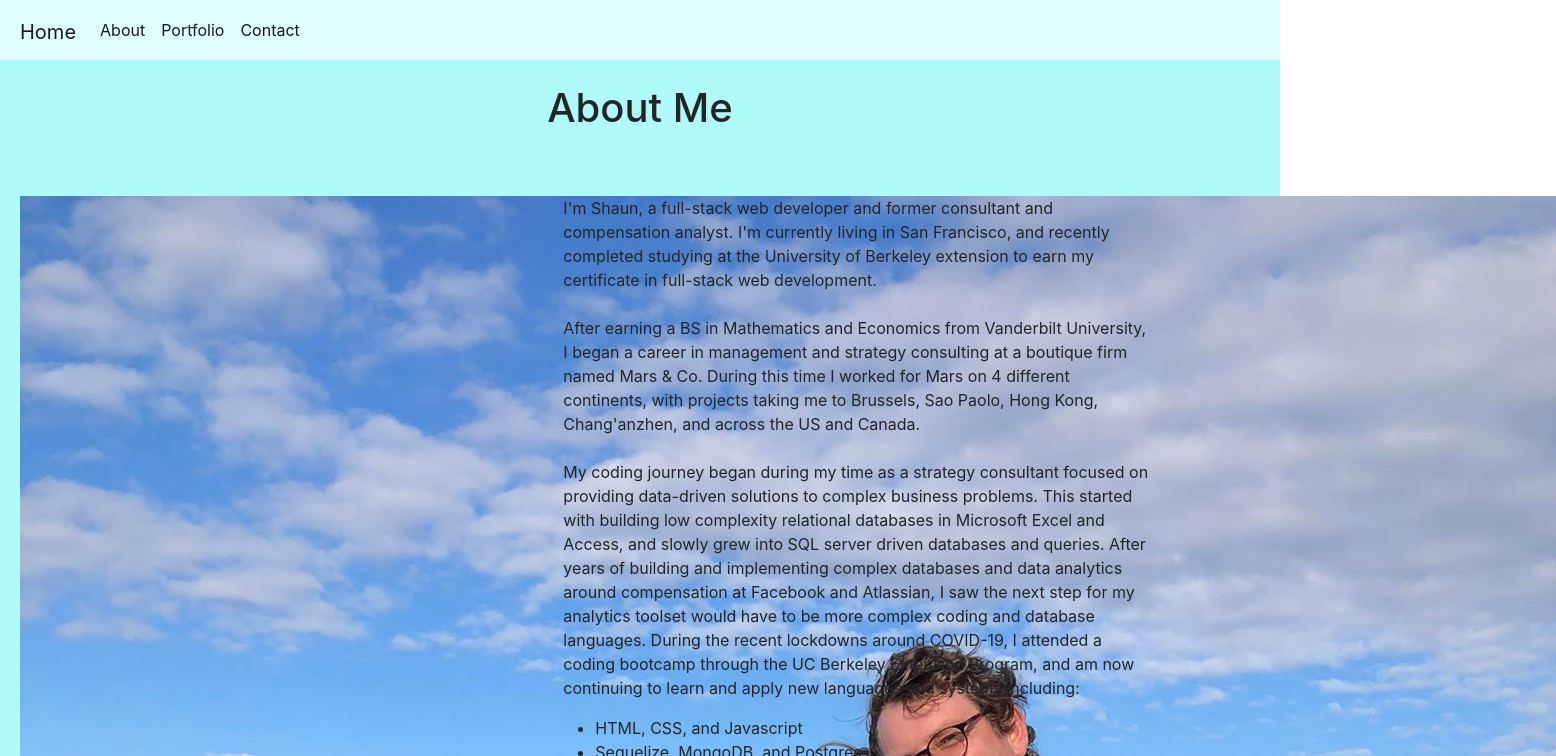
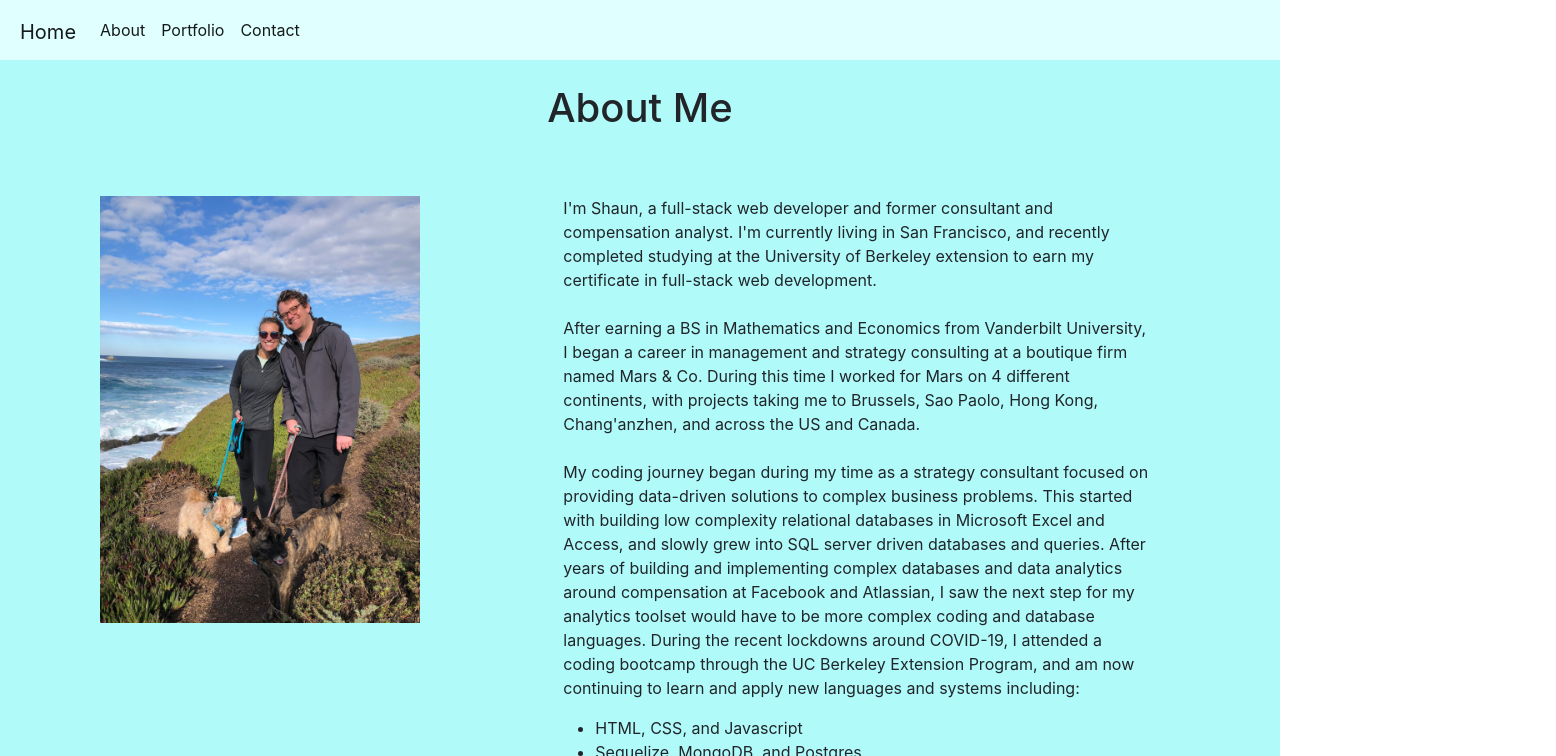
Before and after one commit to slimbeek6/React-Portfolio-SML, a React (Create React App) app: page /about in a window 1280 px wide. Shown: the top 756 px of the page, 1556 px wide, since content can reach past the window. Built offline with nearby package versions, Linux system fonts and the light colour scheme.

Commit message:
Added JS for the navbar to the index, and updated the collapsed navbar

```diff
--- a/public/index.html
+++ b/public/index.html
@@ -25,6 +25,7 @@
       Learn how to configure a non-root public URL by running `npm run build`.
     -->
     <link href="https://cdn.jsdelivr.net/npm/bootstrap@5.1.3/dist/css/bootstrap.min.css" rel="stylesheet" integrity="sha384-1BmE4kWBq78iYhFldvKuhfTAU6auU8tT94WrHftjDbrCEXSU1oBoqyl2QvZ6jIW3" crossorigin="anonymous">
+
     <title>Shaun Limbeek | Portfolio</title>
   </head>
   <body>
@@ -40,5 +41,6 @@
       To begin the development, run `npm start` or `yarn start`.
       To create a production bundle, use `npm run build` or `yarn build`.
     -->
+    <script src="https://cdn.jsdelivr.net/npm/bootstrap@5.0.2/dist/js/bootstrap.bundle.min.js" integrity="sha384-MrcW6ZMFYlzcLA8Nl+NtUVF0sA7MsXsP1UyJoMp4YLEuNSfAP+JcXn/tWtIaxVXM" crossorigin="anonymous"></script>
   </body>
 </html>
--- a/src/App.css
+++ b/src/App.css
@@ -114,6 +114,10 @@
   max-width: 12rem;
 }
 
+.aboutImg {
+  max-width: 20rem;
+}
+
 /* Images for phones */
 @media only screen and (max-width: 999px) {
   .homepageImg {
--- a/src/components/Navbar/index.js
+++ b/src/components/Navbar/index.js
@@ -6,7 +6,7 @@
 
   return (
 
-    <nav class="navbar navbar-expand-sm sticky-top navbar-light ">
+    <nav class="navbar navbar-expand-lg sticky-top navbar-light ">
         <div class="container-fluid">
             <a class="navbar-brand" href="/">Home</a>
             <button class="navbar-toggler" type="button" data-bs-toggle="collapse" data-bs-target="#navbarSupportedContent" aria-controls="navbarSupportedContent" aria-expanded="false" aria-label="Toggle navigation">
--- a/src/pages/About.js
+++ b/src/pages/About.js
@@ -7,6 +7,7 @@
 
 const About = () => {
     var width = checkScreen();
+    console.log(width);
 
     if (width > 800) {
         return (
```
